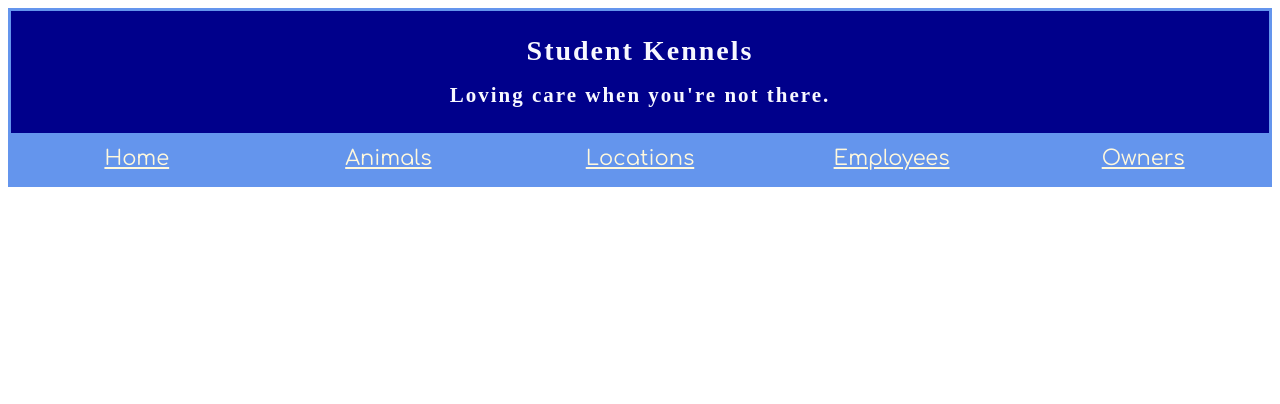
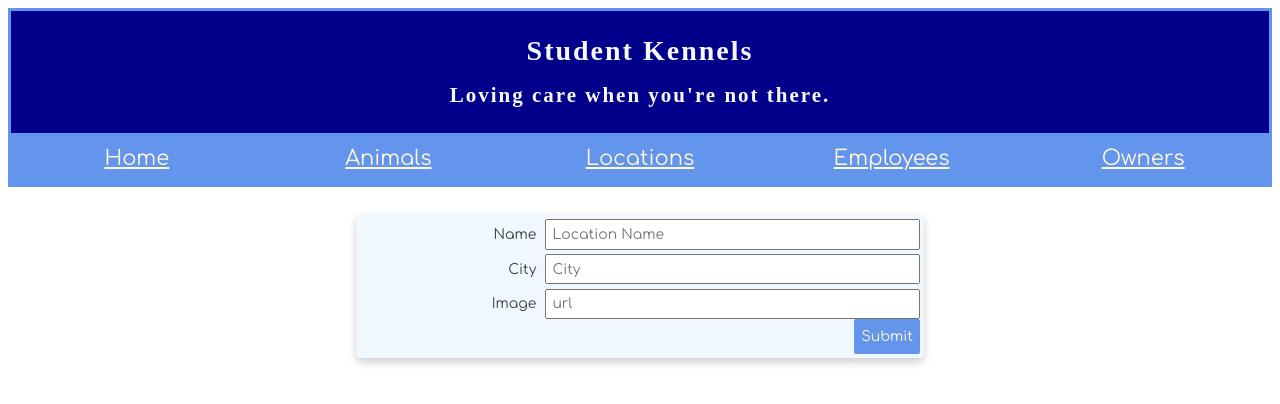
Before and after one commit to zachMcWhirter/kennel, a React (Create React App) app: page /locations/new in a window 1280 px wide. Shown: the top 404 px of the page. Built offline with nearby package versions, Linux system fonts and the light colour scheme; a web font is replaced by a local one.

Commit message:
chap 9 locations completed. input form works, but dtill needs to be refreshed to see changes

```diff
--- a/src/components/ApplicationViews.js
+++ b/src/components/ApplicationViews.js
@@ -6,9 +6,9 @@ import AnimalDetail from "./animal/AnimalDetail";
 import AnimalForm from './animal/AnimalForm'
 import LocationList from "./location/LocationList";
 import LocationDetail from "./location/LocationDetail"
+import LocationForm from './location/LocationForm'
 import EmployeeList from "./employee/EmployeeList";
 import OwnerList from "./owner/OwnerList";
-
 
 
 const ApplicationViews = () => {
@@ -42,13 +42,19 @@ const ApplicationViews = () => {
         exact path="/locations"
         render={(props) => {
           return <LocationList
-          {...props} />;
+          {...props} />
         }}
       />
       <Route
         path="/locations/:locationId(\d+)"
         render={props => {
           return <LocationDetail locationId={parseInt(props.match.params.locationId)} {...props} />
+        }} />
+      <Route
+        path="/locations/new"
+        render={(props) => {
+          return <LocationForm
+          {...props} />
         }} />
       <Route
         path="/employees"
--- a/src/components/animal/AnimalDetail.js
+++ b/src/components/animal/AnimalDetail.js
@@ -1,7 +1,6 @@
 import React, { useState, useEffect } from 'react';
 import AnimalManager from '../../modules/AnimalManager';
 import './AnimalDetail.css'
-import ApplicationViews from '../ApplicationViews';
 
 const AnimalDetail = props => {
     const [animal, setAnimal] = useState({ name: "", breed: "", image: "" });
--- a/src/components/animal/AnimalForm.js
+++ b/src/components/animal/AnimalForm.js
@@ -68,4 +68,4 @@ const AnimalForm = props => {
   );
 };
 
-export default AnimalForm
+export default AnimalForm;
--- /dev/null
+++ b/src/components/location/LocationForm.css
@@ -0,0 +1,61 @@
+fieldset {
+    max-width: 40em;
+    padding: 4px;
+    margin: 2em auto;
+    border: 0 none;
+    box-shadow: 0 4px 8px 0 rgba(0,0,0,0.2);
+    border-radius: 5px;
+    background: aliceblue;
+}
+
+fieldset input, fieldset button, fieldset select{
+    box-sizing: border-box;
+    padding: .2em .4em;
+    margin: .2em 0;
+    outline: none;
+    box-shadow: none;
+}
+
+fieldset button {
+    max-width: 9em;
+    padding: .5em;
+    margin: .3em auto;
+    background-color: cornflowerblue;
+    border: none;
+    color: cornsilk;
+    text-align: center;
+    text-decoration: none;
+    display: inline-block;
+    font-size: 14px;
+    border-radius: 2px;
+    width: 100%;
+    cursor: pointer;
+}
+
+fieldset label {
+    box-sizing: border-box;
+    user-select: none;
+    cursor: pointer;
+    text-align: right;
+}
+fieldset input:focus + label {
+    color: #933;
+}
+
+fieldset .formgrid {
+    display: grid;
+    grid-template-columns: 1fr 1em 2fr;
+    grid-gap: .3em .6em;
+    grid-auto-flow: dense;
+    align-items: center;
+}
+
+fieldset input, fieldset button, fieldset select {
+    grid-column: 2 /4;
+    width: auto;
+    margin: 0
+}
+
+fieldset .alignRight {
+    text-align: right;
+}
--- /dev/null
+++ b/src/components/location/LocationForm.js
@@ -0,0 +1,68 @@
+import React, { useState } from "react";
+import LocationManager from "../../modules/LocationManager";
+import "./LocationForm.css";
+
+const LocationForm = (props) => {
+    const [location, setLocation] = useState({ name: "", city: "" });
+    const [isLoading, setIsLoading] = useState(false);
+
+    const handleFieldChange = evt => {
+        const stateToChange = {...location};
+        stateToChange[evt.target.id] = evt.target.value;
+        setLocation(stateToChange);
+    };
+
+    const constructNewLocation = evt => {
+        evt.preventDefault();
+        if (location.name === "" || location.city === "") {
+            window.alert("Please enter a location name and city");
+        } else {
+            setIsLoading(true);
+            LocationManager.post(location)
+                .then(() => props.history.push("./locations"));
+        }
+    };
+
+    return (
+        <>
+            <form>
+                <fieldset>
+                    <div className="formgrid">
+                        <input
+                            type="text"
+                            required
+                            onChange={handleFieldChange}
+                            id="name"
+                            placeholder="Location Name"
+                        />
+                        <label htmlFor="name">Name</label>
+                        <input
+                            type="text"
+                            required
+                            onChange={handleFieldChange}
+                            id="city"
+                            placeholder="City"
+                        />
+                        <label htmlFor="city">City</label>
+                        <input
+                            type="text"
+                            required
+                            onChange={handleFieldChange}
+                            id="image"
+                            placeholder="url" />
+                        <label htmlFor="image">Image</label>
+                    </div>
+                    <div className="alignRight">
+                        <button
+                            type="button"
+                            disabled={isLoading}
+                            onClick={constructNewLocation}
+                        >Submit</button>
+                    </div>
+                </fieldset>
+            </form>
+        </>
+    );
+};
+
+export default LocationForm;
--- a/src/components/location/LocationList.js
+++ b/src/components/location/LocationList.js
@@ -5,7 +5,7 @@ import LocationCard from './LocationCard';
 
 //This module will initiate the LocationManager getAll() call, hold on to the returned data, and then render the <LocationCard /> component for each Location.
 
-const LocationList = () => {
+const LocationList = (props) => {
     // The initial state is an empty array
     const [locations, setLocations] = useState([]);
 
@@ -30,6 +30,13 @@ const LocationList = () => {
     // Finally we use map() to "loop over" the locations array to show a list of location cards
     return (
         <>
+            <section className="section-content">
+                <button type="button"
+                    className="btn"
+                    onClick={() => {props.history.push("/locations/new")}}>
+                    Add Location
+                </button>
+            </section>
             <div className="container-cards">
                 {locations.map(location =>
                     <LocationCard
--- a/src/modules/LocationManager.js
+++ b/src/modules/LocationManager.js
@@ -14,5 +14,13 @@ export default {
     return fetch(`${remoteURL}/locations/${id}`, {
       method: "DELETE",
     }).then(result => result.json())
+  },
+  post(newLocation) {
+    return fetch(`${remoteURL}/locations`, {
+      method: "POST",
+      headers: {
+        "Content-Type": "application/json"},
+      body: JSON.stringify(newLocation)
+    }).then(data => data.json())
   }
 }
```
Also changed, not shown: api/kennel.json (+17 -5 lines).
